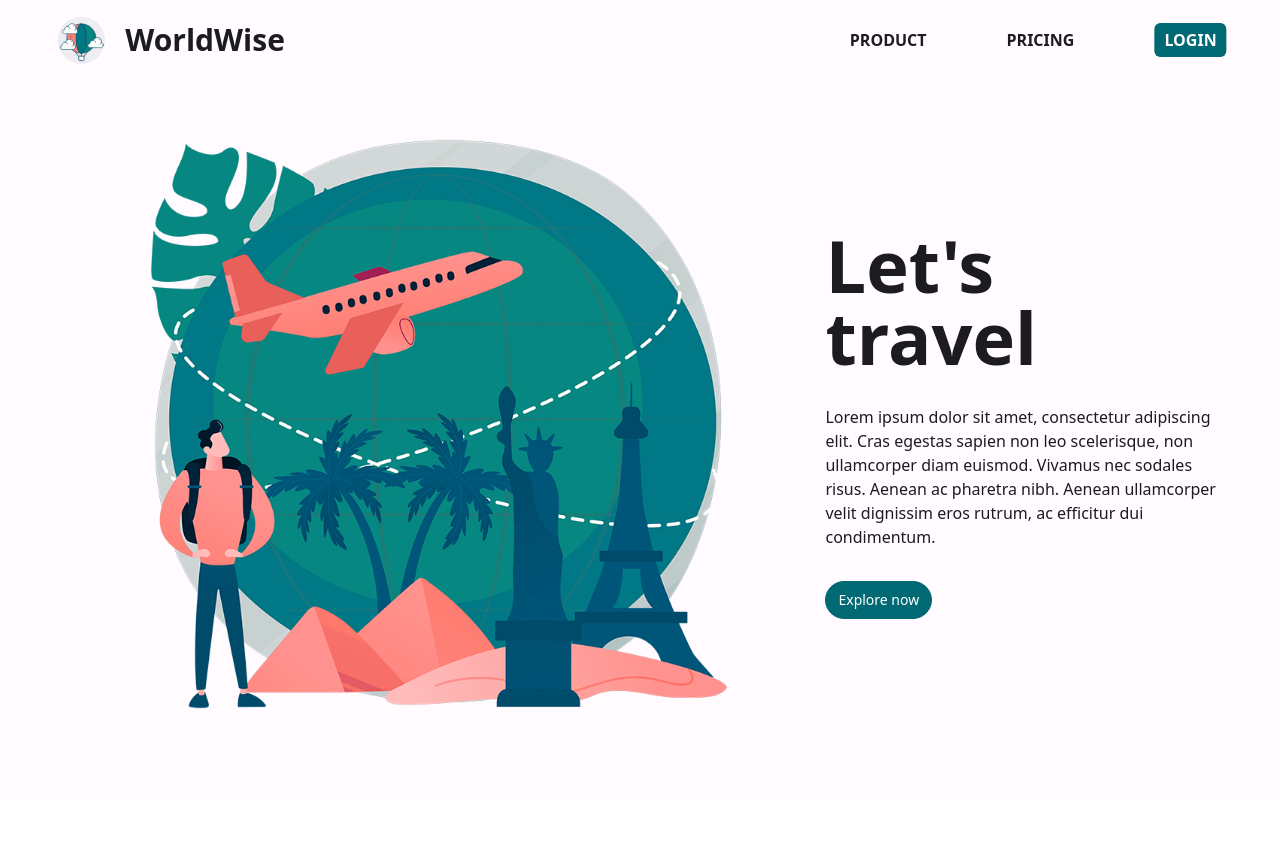
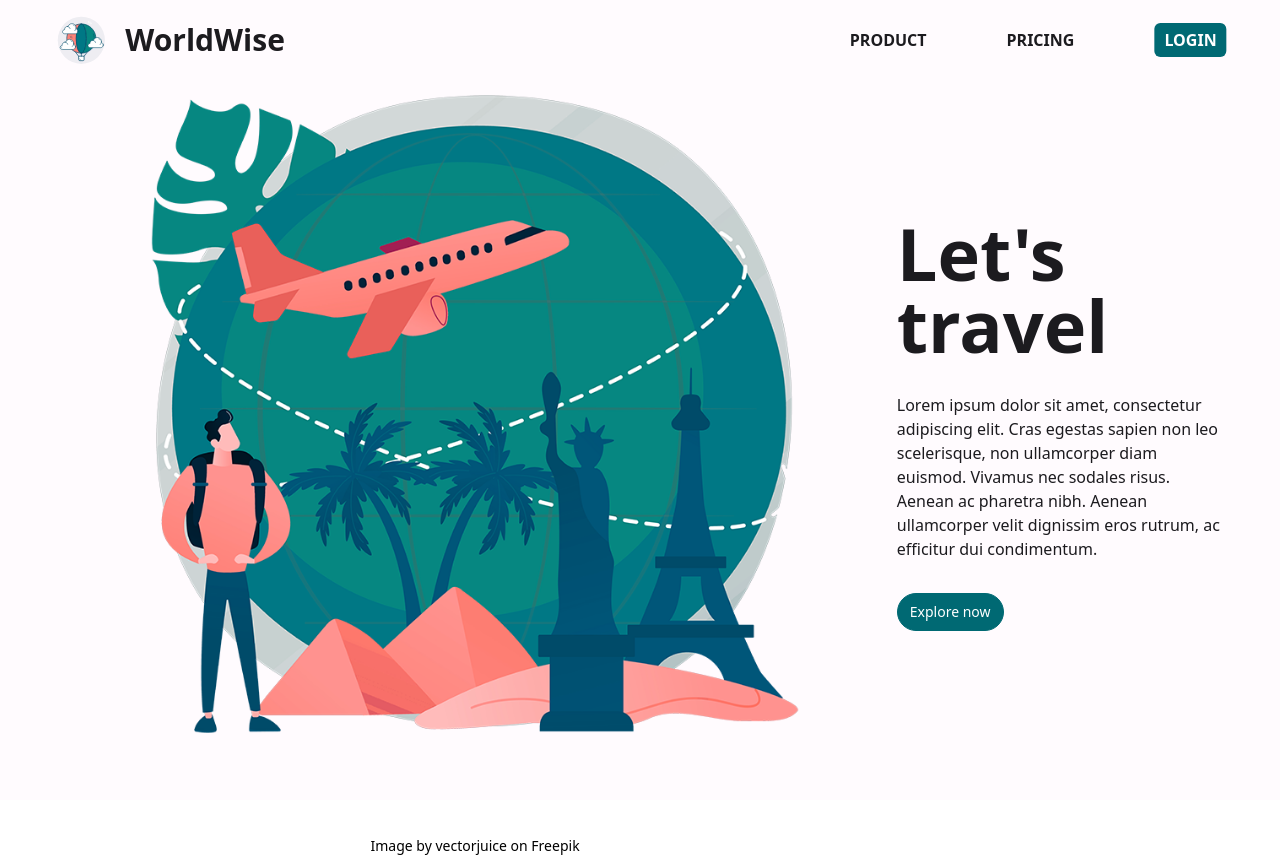
Before and after one commit to HalfMayo/Worldwise, a React (Vite) app: page / in a window 1280 px wide. Before the commit the page ends 800 px from the top, so only its background shows below. Built offline with nearby package versions, Linux system fonts and the light colour scheme; no server answers.

Commit message:
images attribution added

```diff
--- a/src/pages/Homepage.tsx
+++ b/src/pages/Homepage.tsx
@@ -17,7 +17,10 @@ export default function Homepage() {
             <PageNav />
             <section className="flex items-center justify-center bg-surface">
                 <div className="h-[calc(100vh-3rem)] flex items-center justify-evenly w-11/12 mt-12">
-                    <img className="h-full" src={travel} alt="Man staring at the world, surrounded by famous monuments"/>
+                    <div className="flex flex-col items-center justify-center">
+                        <img className="h-11/12" src={travel} alt="Man staring at the world, surrounded by famous monuments"/>
+                        <p className="text-sm"><a href="https://www.freepik.com/free-vector/traveling-world-abstract-concept-illustration_11669325.htm#query=travel%20illustration&position=4&from_view=search&track=ais">Image by vectorjuice</a> on Freepik</p>
+                    </div>
                     <div className="w-1/3">
                         <h1 className="text-on-surface text-7xl mb-8 font-extrabold">Let's travel</h1>
                         <p className="text-on-surface mb-8">Lorem ipsum dolor sit amet, consectetur adipiscing elit. Cras egestas sapien non leo scelerisque, non ullamcorper diam euismod. Vivamus nec sodales risus. Aenean ac pharetra nibh. Aenean ullamcorper velit dignissim eros rutrum, ac efficitur dui condimentum.</p>
--- a/src/pages/Login.tsx
+++ b/src/pages/Login.tsx
@@ -28,7 +28,10 @@ export default function Login() {
             <PageNav />
             <section className="flex items-center justify-center bg-surface">
                 <div className="h-[calc(100vh-3rem)] flex items-center justify-center w-11/12 mt-12 gap-16">
-                <img className="h-4/6" src={loginImg} alt="Elderly couple admiring some famous monuments."/>
+                <div className="flex flex-col items-center justify-center">
+                    <img className="h-4/6" src={loginImg} alt="Elderly couple admiring some famous monuments."/>
+                    <p className="text-sm"><a href="https://www.freepik.com/free-vector/man-holiday-adventure-international-tourism-worldwide-sightseeing-tour-student-exchange-program_12085886.htm#query=travel&position=24&from_view=author">Image by vectorjuice</a> on Freepik</p>
+                </div>
                     <form className="w-1/3 bg-surface-container flex flex-col items-center gap-8 p-6 rounded-xl" onSubmit={handleSubmit}>
                         <div className="flex flex-col gap-2 w-full">
                             <label className="text-on-primary-container font-semibold" htmlFor="email">EMAIL</label>
--- a/src/pages/Pricing.tsx
+++ b/src/pages/Pricing.tsx
@@ -7,7 +7,10 @@ export default function Pricing() {
             <PageNav />
             <section className="flex items-center justify-center bg-surface">
                 <div className="h-[calc(100vh-3rem)] flex items-center justify-center w-11/12 mt-12 gap-16">
-                <img className="h-4/6" src={pricing} alt="Elderly couple admiring some famous monuments."/>
+                <div className="flex flex-col items-center justify-center">
+                    <img className="h-4/6" src={pricing} alt="Elderly couple admiring some famous monuments."/>
+                    <p className="text-sm"><a href="https://www.freepik.com/free-vector/low-cost-flights-abstract-concept-illustration_11669327.htm?query=travel">Image by vectorjuice</a> on Freepik</p>
+                </div>
                     <div className="w-5/12">
                         <h2 className="text-5xl text-on-surface font-bold mb-8">Prices</h2>
                         <p className="text-on-surface">Lorem ipsum dolor sit amet, consectetur adipiscing elit. Phasellus quis felis gravida, tincidunt sapien non, placerat mi. Ut mollis eros sit amet ligula efficitur pharetra. Aliquam erat volutpat. Ut vestibulum pharetra est at sollicitudin. Pellentesque tincidunt lorem nec nunc interdum, at ultrices erat malesuada. Quisque at dictum mi, at scelerisque augue. Nullam eu elit id mi feugiat vulputate quis in mi. Sed nisl ligula, bibendum ornare aliquam at, ornare ac justo. Praesent in urna vel leo sollicitudin dignissim sed id lectus. Donec urna nisl, consequat aliquet pharetra in, laoreet ac dolor. Vestibulum sodales sem id lectus fringilla, ut cursus justo semper. Vestibulum non elit eget risus pretium cursus. Sed lobortis vel mauris eu rhoncus.</p>
--- a/src/pages/Product.tsx
+++ b/src/pages/Product.tsx
@@ -7,7 +7,10 @@ export default function Product() {
             <PageNav />
             <section className="flex items-center justify-center bg-surface">
                 <div className="h-[calc(100vh-3rem)] flex items-center justify-center w-11/12 mt-12 gap-16">
-                <img className="h-4/6" src={product} alt="Elderly couple admiring some famous monuments."/>
+                <div className="flex flex-col items-center justify-center">
+                    <img className="h-4/6" src={product} alt="Elderly couple admiring some famous monuments."/>
+                    <p className="text-sm"><a href="https://www.freepik.com/free-vector/retirement-travel-abstract-concept-vector-illustration-pension-traveling-retirement-savings-medical-care-cover-travel-expenses-elderly-people-insurance-trip-destination-abstract-metaphor_11663939.htm#query=travel&position=34&from_view=author">Image by vectorjuice</a> on Freepik</p>
+                </div>
                     <div className="w-5/12">
                         <h2 className="text-5xl text-on-surface font-bold mb-8">About</h2>
                         <p className="text-on-surface">Lorem ipsum dolor sit amet, consectetur adipiscing elit. Phasellus quis felis gravida, tincidunt sapien non, placerat mi. Ut mollis eros sit amet ligula efficitur pharetra. Aliquam erat volutpat. Ut vestibulum pharetra est at sollicitudin. Pellentesque tincidunt lorem nec nunc interdum, at ultrices erat malesuada. Quisque at dictum mi, at scelerisque augue. Nullam eu elit id mi feugiat vulputate quis in mi. Sed nisl ligula, bibendum ornare aliquam at, ornare ac justo. Praesent in urna vel leo sollicitudin dignissim sed id lectus. Donec urna nisl, consequat aliquet pharetra in, laoreet ac dolor. Vestibulum sodales sem id lectus fringilla, ut cursus justo semper. Vestibulum non elit eget risus pretium cursus. Sed lobortis vel mauris eu rhoncus.</p>
```
